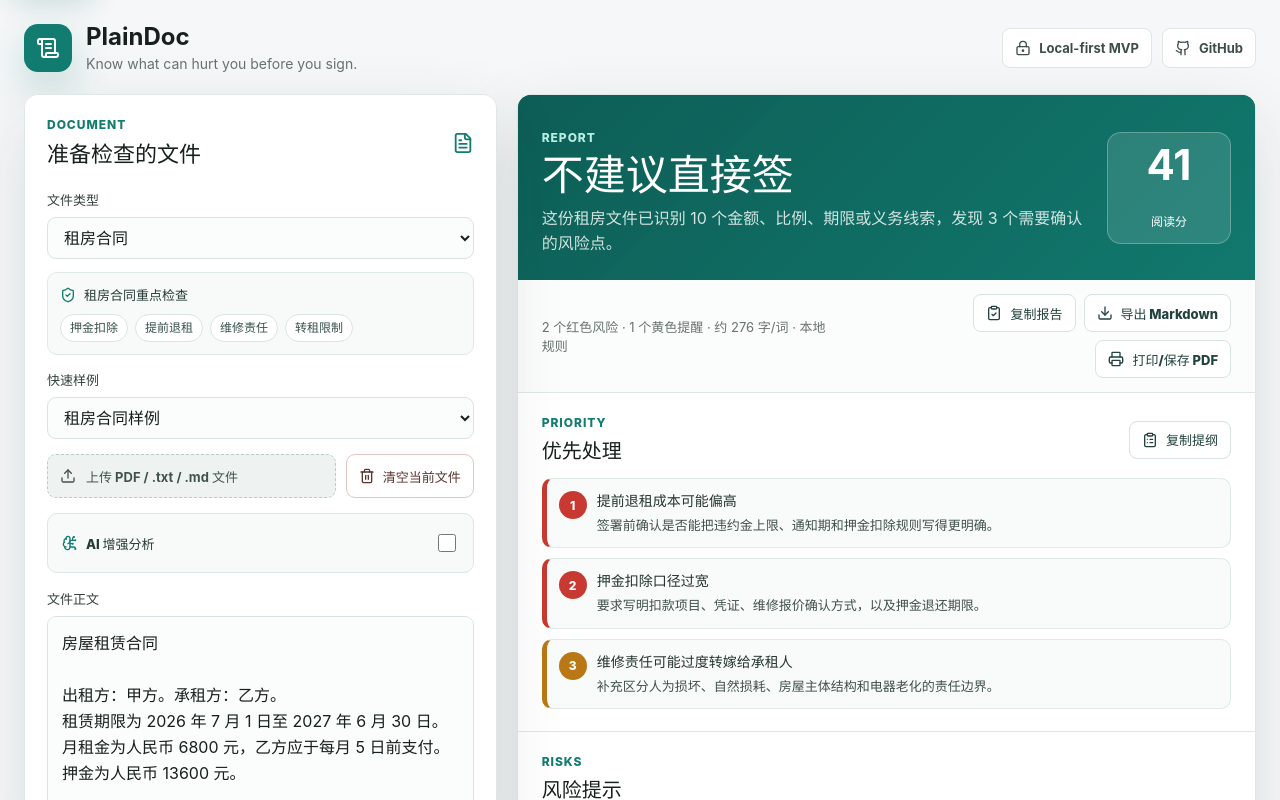
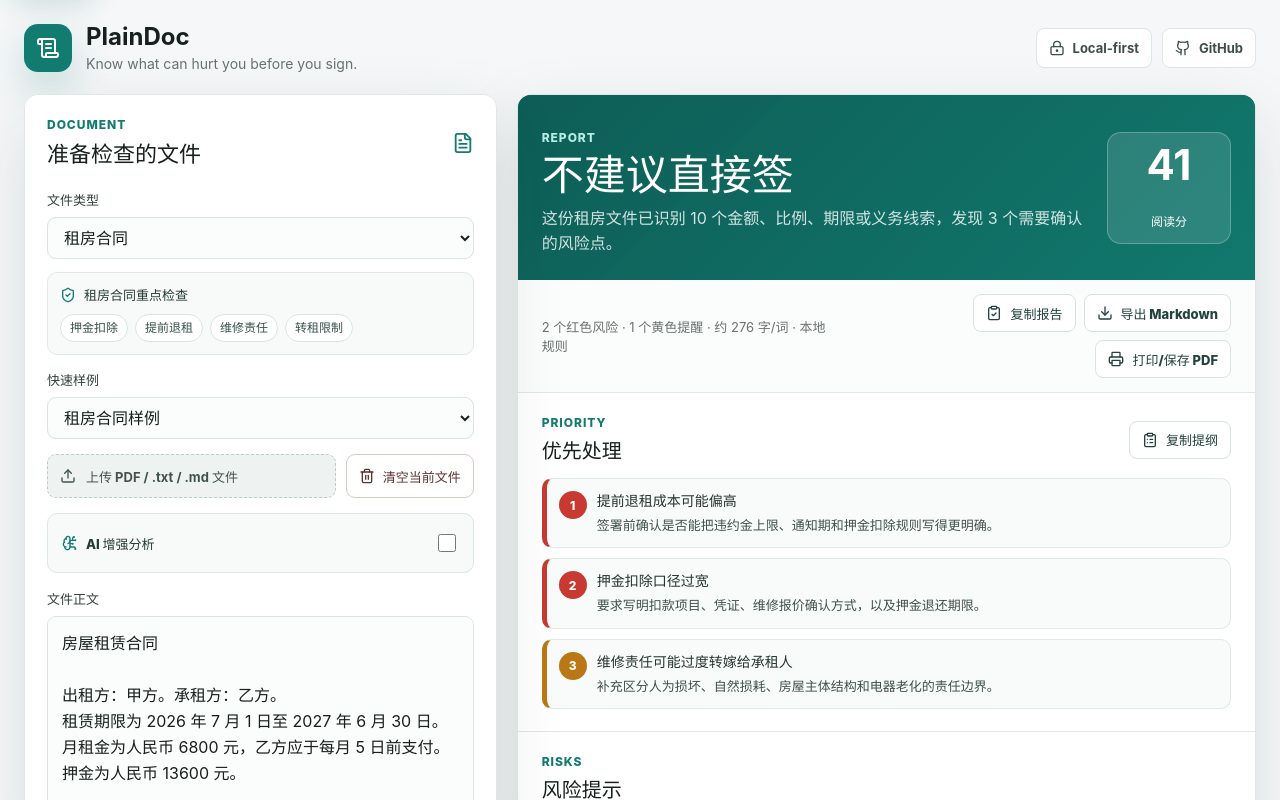
Before and after one commit to ppxu/plaindoc, a React (Vite) app: page / in a window 1280 px wide. Shown: the top 800 px of the page. Built offline with nearby package versions, Linux system fonts and the light colour scheme.

Commit message:
Use production-ready launch wording

```diff
--- a/src/App.tsx
+++ b/src/App.tsx
@@ -431,7 +431,7 @@ export default function App() {
         <div className="topbar-actions">
           <span>
             <LockKeyhole aria-hidden="true" />
-            Local-first MVP
+            Local-first
           </span>
           <a href="https://github.com/ppxu/plaindoc" aria-label="PlainDoc GitHub repository">
             <Github aria-hidden="true" />
```
Also changed, not shown: 3 other files (tests, documents, lock files or other folders).
